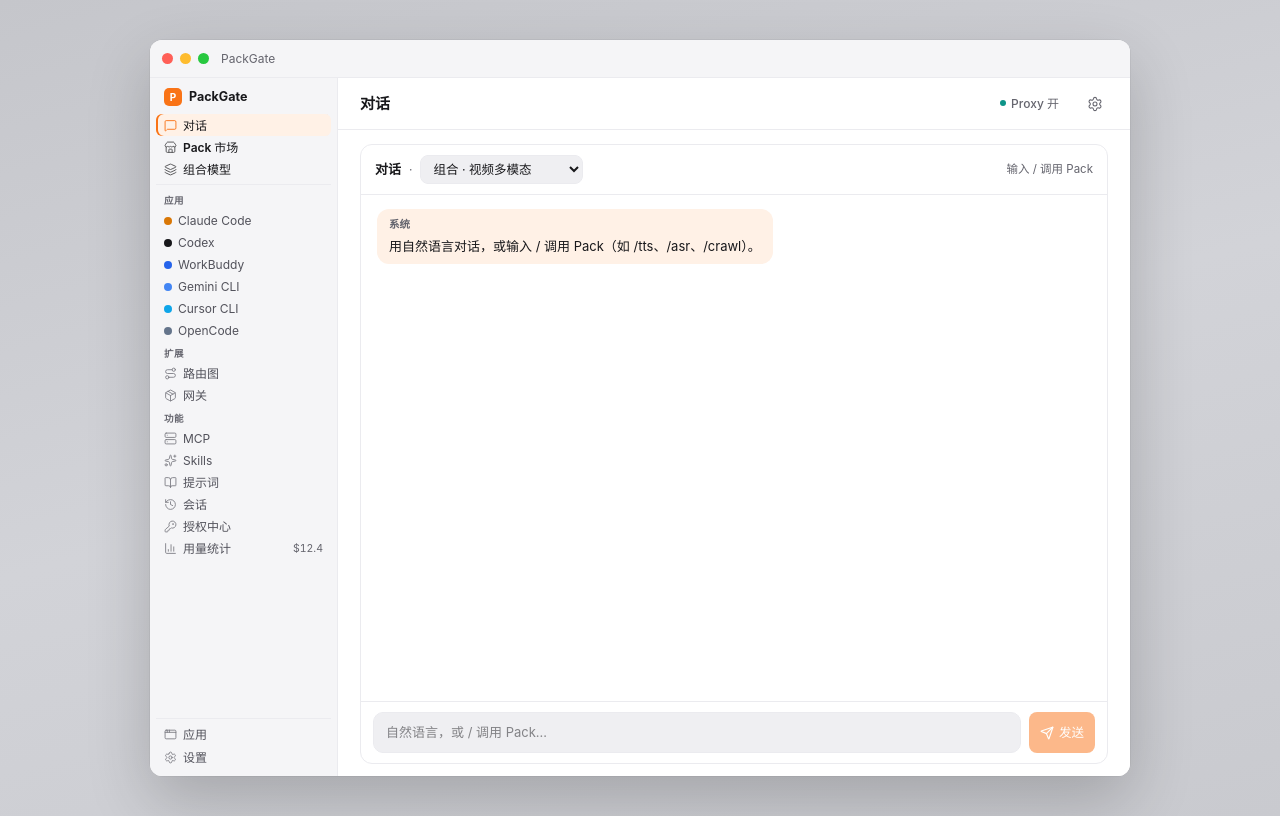
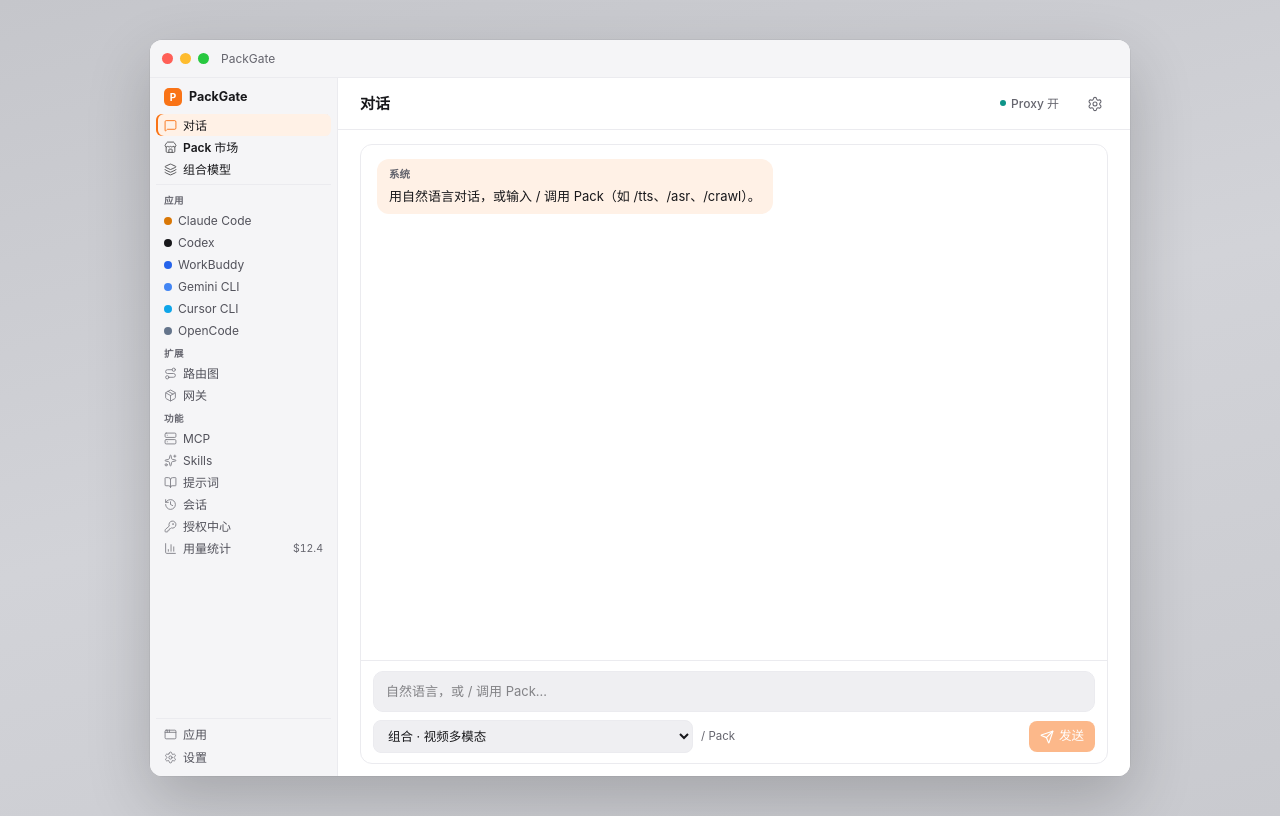
Before and after one commit to beyondchenlin/packgate-demo, a React (Vite) app: page / in a window 1280 px wide. Built offline with nearby package versions, Linux system fonts and the light colour scheme.

Commit message:
fix: move model/Pack picker beside composer; keep sidebar one-screen
Composite/Pack select sits under the input next to Send (Agent-style).
Drop in-chat 对话 header that duplicated the page title.

```diff
--- a/src/views/PiChatView.tsx
+++ b/src/views/PiChatView.tsx
@@ -119,46 +119,6 @@
           overflow: 'hidden',
         }}
       >
-        <div
-          style={{
-            display: 'flex',
-            alignItems: 'center',
-            gap: 8,
-            padding: '10px 14px',
-            borderBottom: '0.5px solid var(--border)',
-          }}
-        >
-          <span style={{ fontWeight: 650, fontSize: 13 }}>对话</span>
-          <span className="muted" style={{ fontSize: 12 }}>·</span>
-          <select
-            value={model}
-            onChange={(e) => {
-              setModel(e.target.value)
-              toast(e.target.value)
-            }}
-            onClick={(e) => e.stopPropagation()}
-            style={{
-              border: '1px solid var(--border)',
-              background: 'var(--bg-subtle)',
-              borderRadius: 8,
-              font: 'inherit',
-              fontSize: 12.5,
-              padding: '5px 8px',
-              color: 'var(--fg-1)',
-              maxWidth: 240,
-            }}
-          >
-            {COMPOSITE_OPTIONS.map((o) => (
-              <option key={o} value={o}>
-                {o}
-              </option>
-            ))}
-          </select>
-          <span className="muted" style={{ fontSize: 11.5, marginLeft: 'auto' }}>
-            输入 / 调用 Pack
-          </span>
-        </div>
-
         <div style={{ flex: 1, overflow: 'auto', padding: '14px 16px' }}>
           {msgs.map((m) => (
             <div
@@ -272,7 +232,7 @@
             </div>
           )}
 
-          <div style={{ display: 'flex', gap: 8 }}>
+          <div style={{ display: 'flex', flexDirection: 'column', gap: 8 }}>
             <input
               ref={inputRef}
               value={input}
@@ -310,7 +270,8 @@
               }}
               placeholder="自然语言，或 / 调用 Pack…"
               style={{
-                flex: 1,
+                width: '100%',
+                boxSizing: 'border-box',
                 border: '1px solid var(--border)',
                 borderRadius: 10,
                 padding: '10px 12px',
@@ -321,12 +282,53 @@
                 outline: 'none',
               }}
             />
+            <div
+              style={{
+                display: 'flex',
+                alignItems: 'center',
+                gap: 8,
+              }}
+            >
+              <select
+                value={model}
+                onChange={(e) => {
+                  setModel(e.target.value)
+                  toast(e.target.value)
+                }}
+                onClick={(e) => e.stopPropagation()}
+                aria-label="组合模型或 Pack"
+                title="组合模型 / Pack"
+                style={{
+                  flex: 1,
+                  minWidth: 0,
+                  maxWidth: 320,
+                  border: '1px solid var(--border)',
+                  background: 'var(--bg-subtle)',
+                  borderRadius: 8,
+                  font: 'inherit',
+                  fontSize: 12.5,
+                  padding: '7px 10px',
+                  color: 'var(--fg-1)',
+                }}
+              >
+                {!COMPOSITE_OPTIONS.includes(model) && (
+                  <option value={model}>{model}</option>
+                )}
+                {COMPOSITE_OPTIONS.map((o) => (
+                  <option key={o} value={o}>
+                    {o}
+                  </option>
+                ))}
+              </select>
+              <span className="muted" style={{ fontSize: 11.5, marginRight: 'auto' }}>
+                / Pack
+              </span>
               <button
                 type="button"
                 className="btn primary"
                 disabled={busy || !input.trim()}
                 onClick={() => send()}
-              style={{ opacity: busy || !input.trim() ? 0.5 : 1 }}
+                style={{ opacity: busy || !input.trim() ? 0.5 : 1, flex: 'none' }}
               >
                 <Send style={{ width: 14, height: 14 }} />
                 发送
@@ -335,5 +337,6 @@
           </div>
         </div>
       </div>
+    </div>
   )
 }
```
Lines whose indentation alone changed are shown as unchanged.
